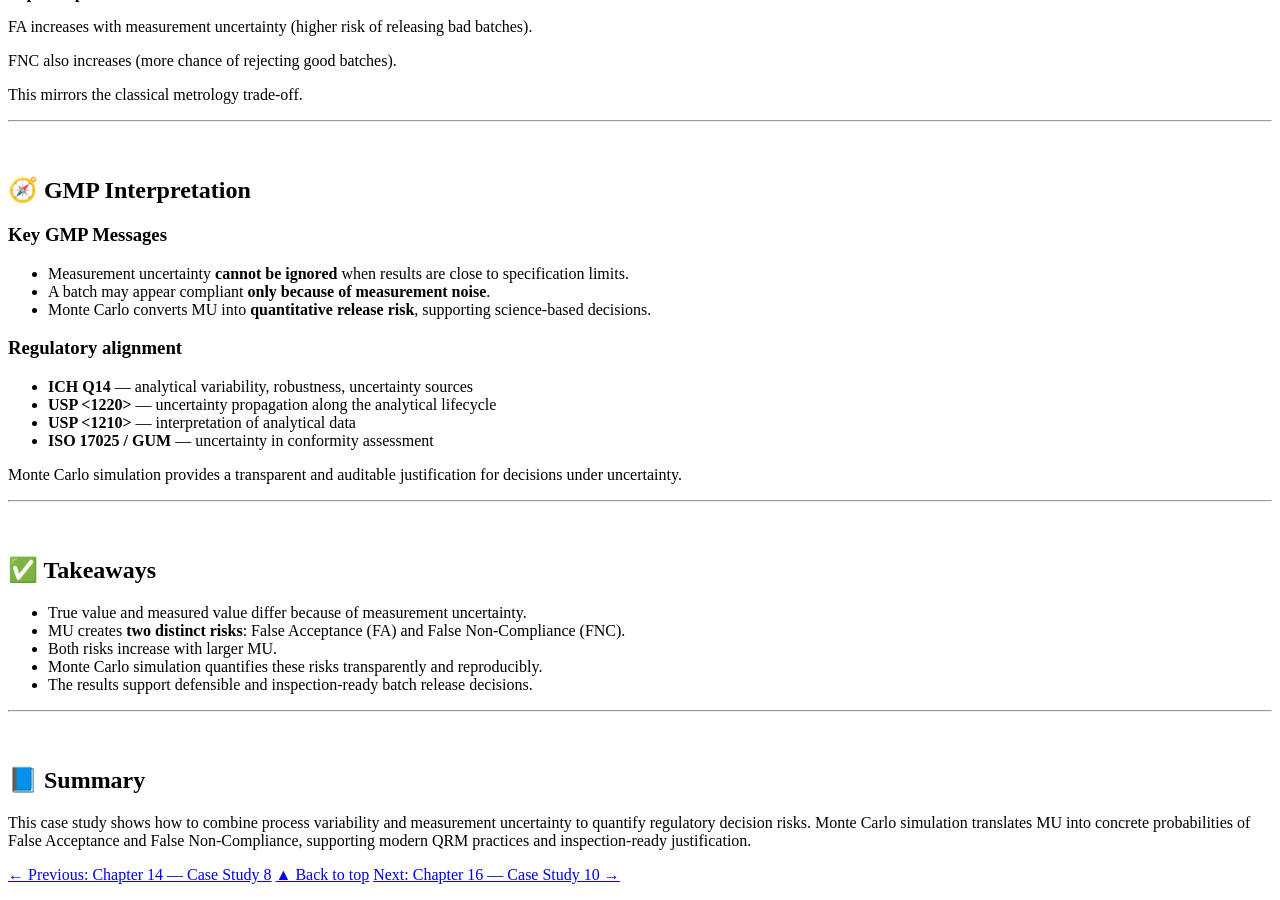
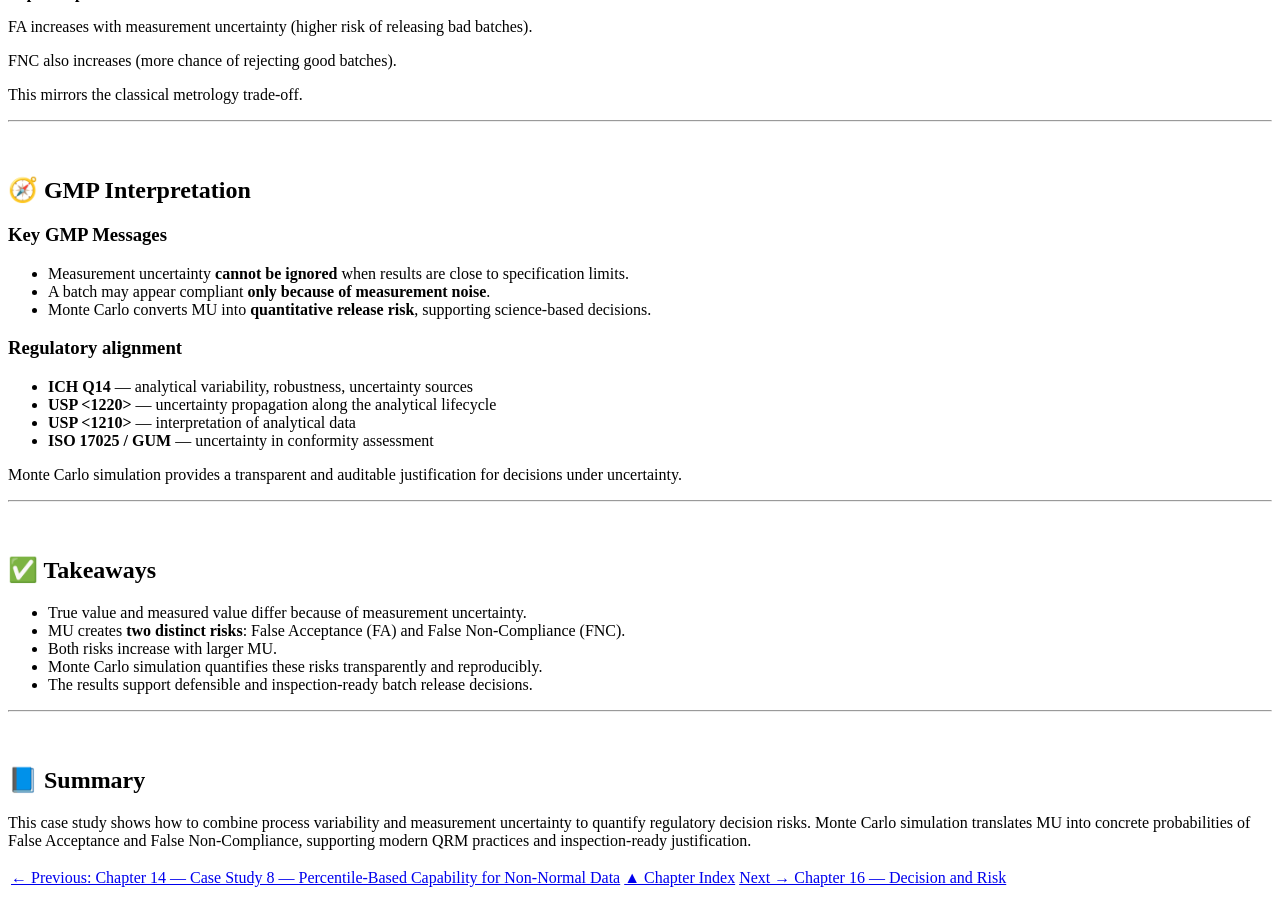
Before and after one commit to rbonfichi/monte-carlo-gmp-pharma, a Jekyll site: the page built from docs/chapters/chapter15_case-study9.md, in a window 1280 px wide and 900 px high, scrolled down 6349 px. Built offline with Jekyll 4.4.1, drawn with Linux system fonts in a browser that asks for light colours; our own code applies the rules of GitHub Pages for plain Markdown files.

Commit message:
Update navigation links in chapter 15 case study

```diff
--- a/docs/chapters/chapter15_case-study9.md
+++ b/docs/chapters/chapter15_case-study9.md
@@ -411,4 +411,4 @@ Monte Carlo simulation provides a transparent and auditable justification for de
 
 This case study shows how to combine process variability and measurement uncertainty to quantify regulatory decision risks. Monte Carlo simulation translates MU into concrete probabilities of False Acceptance and False Non-Compliance, supporting modern QRM practices and inspection-ready justification.
 
-[← Previous: Chapter 14 — Case Study 8](chapter14_case-study8.md)  [▲ Back to top](../#table-of-contents)  [Next: Chapter 16 — Case Study 10 →](chapter16_case-study10.md)
+[← Previous: Chapter 14 — Case Study 8 — Percentile-Based Capability for Non-Normal Data](../chapter14_case-study8.md) | [▲ Chapter Index](../index.md#table-of-contents) | [Next → Chapter 16 — Decision and Risk](../chapter15_decision-risk.md)
```
